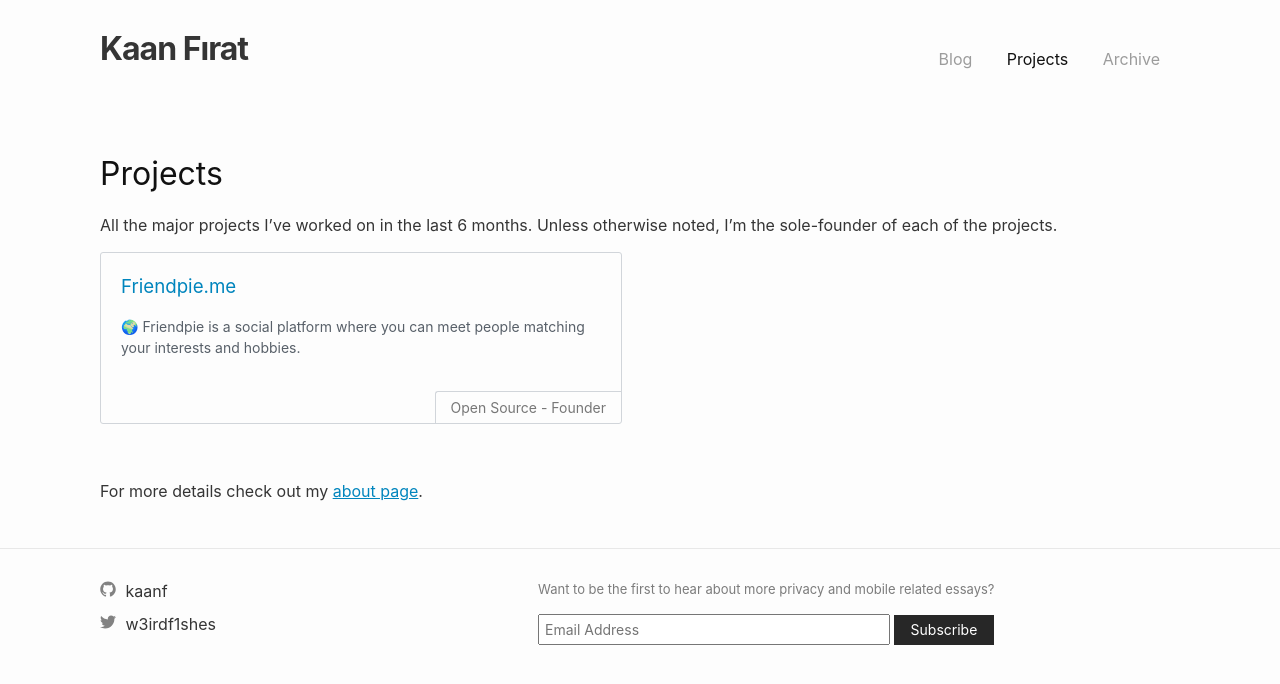
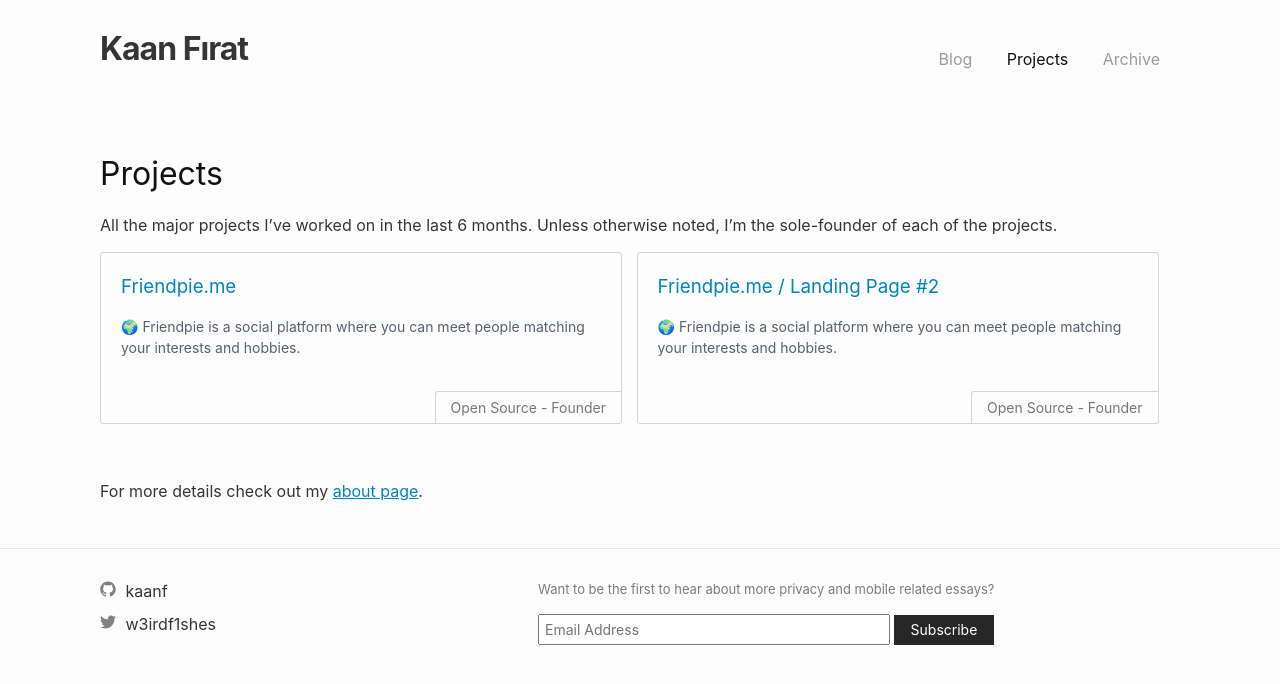
Before and after one commit to kaanf/personal-blog, a Jekyll site: the page built from projects.md, in a window 1280 px wide. Shown: the top 684 px of the page. Built offline with Jekyll 4.4.1, drawn with Linux system fonts in a browser that asks for light colours.

Commit message:
projects update

```diff
--- a/_data/projects.yml
+++ b/_data/projects.yml
@@ -2,3 +2,8 @@
   url: "https://friendpie.me"
   subtitle: "🌍 Friendpie is a social platform where you can meet people matching your interests and hobbies."
   metadata: "Open Source - Founder"
+
+- title: "Friendpie.me / Landing Page #2"
+  url: "https://kaanf.github.io/app_demo_2"
+  subtitle: "🌍 Friendpie is a social platform where you can meet people matching your interests and hobbies."
+  metadata: "Open Source - Founder"
```
